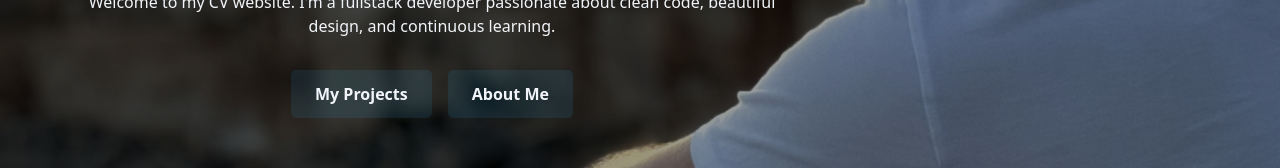
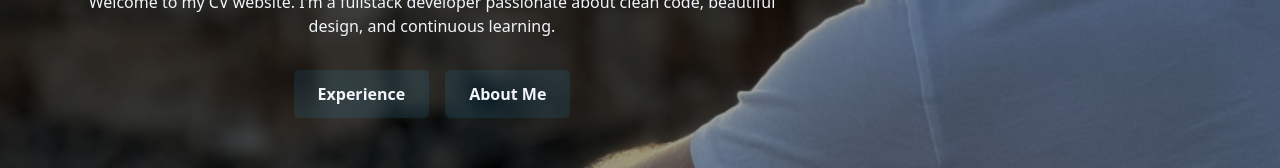
Before and after one commit to alexeic12/react-ts, a React (Vite) app: page / in a window 1280 px wide. Shown: the part 511-679 px from the top of the page. Built offline with nearby package versions, Linux system fonts and the light colour scheme.

Commit message:
change Component name

```diff
--- a/src/pages/Home/Home.tsx
+++ b/src/pages/Home/Home.tsx
@@ -14,7 +14,7 @@ export default function Home(): ReactElement {
           clean code, beautiful design, and continuous learning.
         </p>
         <div className={styles.buttons}>
-          <button onClick={() => navigate("/experience")}>My Projects</button>
+          <button onClick={() => navigate("/experience")}>Experience</button>
           <button onClick={() => navigate("/about")}>About Me</button>
         </div>
       </div>
--- a/src/pages/Projects/Projects.tsx
+++ b/src/pages/Projects/Experience.tsx
@@ -1,6 +1,6 @@
 import type { ReactElement } from "react";
 import { useNavigate } from "react-router-dom";
-import styles from "./Projects.module.scss";
+import styles from "./Experience.module.scss";
 
 export default function Projects(): ReactElement {
   const navigate = useNavigate();
--- a/src/routes/index.tsx
+++ b/src/routes/index.tsx
@@ -1,7 +1,7 @@
 import { lazy } from "react";
 import type { RouteObject } from "react-router-dom";
 import MainLayout from "../components/Layouts/MainLayout/MainLayout";
-import Projects from "../pages/Projects/Projects";
+import Experience from "../pages/Projects/Experience";
 
 // Lazy-imported page components
 const Home = lazy(() => import("../pages/Home/Home"));
@@ -15,7 +15,7 @@ export const routes: RouteObject[] = [
     children: [
       { index: true, element: <Home /> },
       { path: "about", element: <About /> },
-      { path: "experience", element: <Projects /> },
+      { path: "experience", element: <Experience /> },
       { path: "*", element: <NotFound /> },
     ],
   },
```
Also changed, not shown: src/pages/Projects/Experience.module.scss (renamed from src/pages/Projects/Projects.module.scss).
